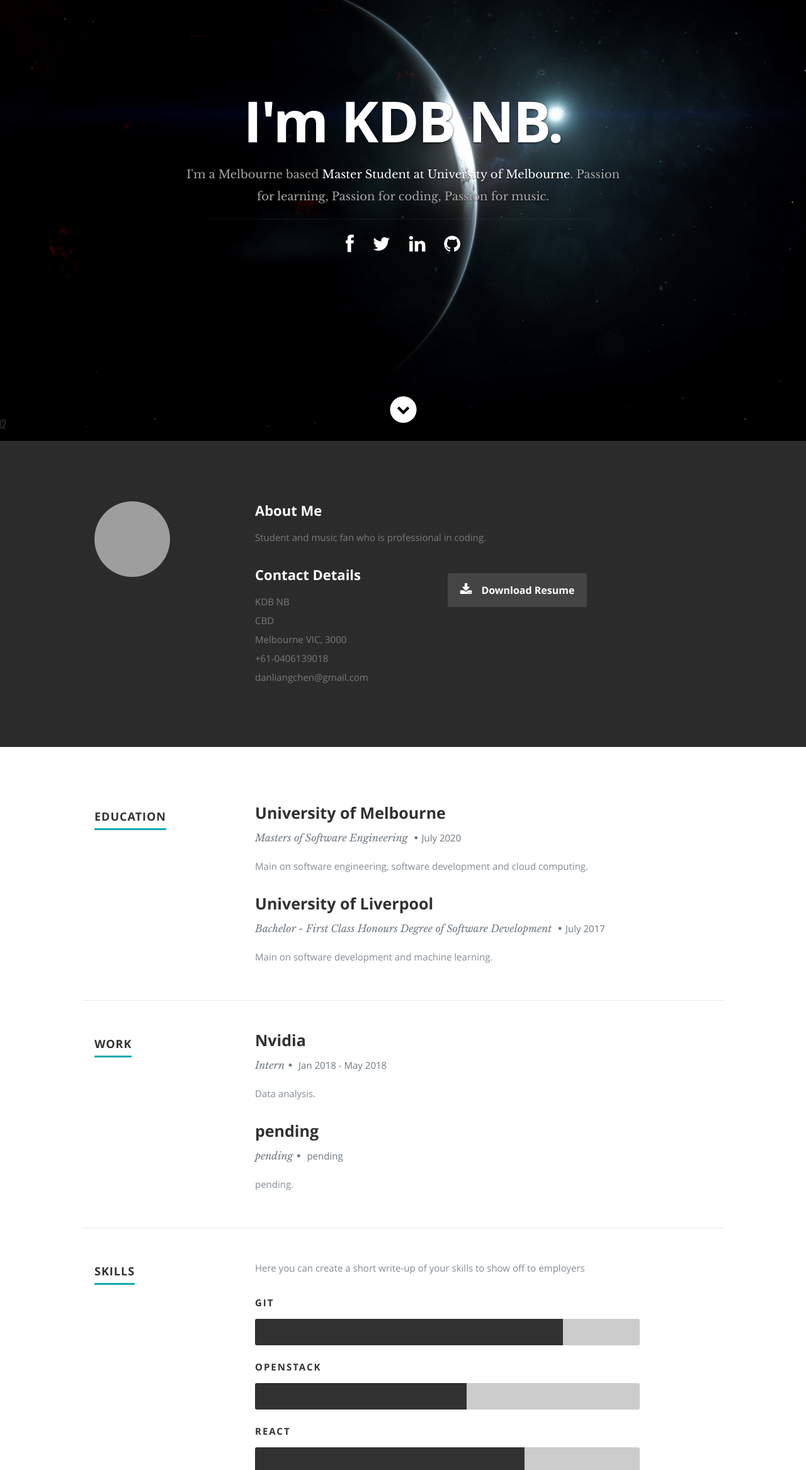
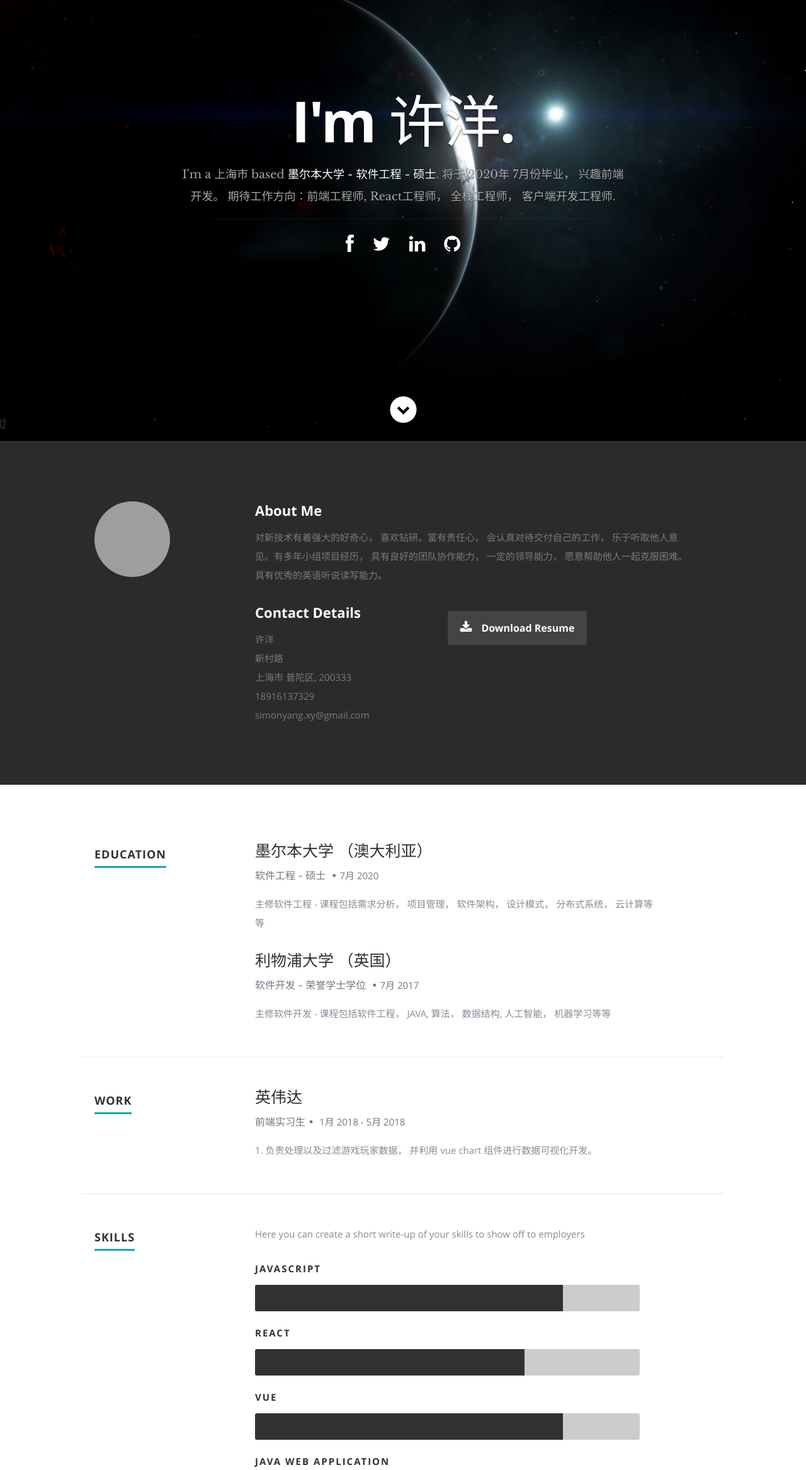
Before and after one commit to EggTronic/Yang-s-Site, a Gatsby site: page /Developer in a window 1280 px wide. Shown: the part 100-2434 px from the top of the page at 63% size. Built offline with nearby package versions, Linux system fonts and the light colour scheme; Gatsby itself is replaced by a stand-in of ours; grey boxes are pictures that could not be loaded.

Commit message:
[add] Chinese language support

```diff
--- a/src/components/Developer/Header.js
+++ b/src/components/Developer/Header.js
@@ -4,6 +4,13 @@ class Header extends Component {
   render() {
 
     if (this.props.data) {
+      var header = this.props.data.header;
+      var home = header.home;
+      var about = header.about;
+      var resume = header.resume;
+      var work = header.work;
+      var testimonial = header.testimonial;
+      var contact = header.contact;
       var name = this.props.data.name;
       var occupation = this.props.data.occupation;
       var description = this.props.data.description;
@@ -22,12 +29,12 @@ class Header extends Component {
           <a className="mobile-btn" href="#home" title="Hide navigation">Hide navigation</a>
 
           <ul id="nav" className="nav">
-            <li className="current"><a className="smoothscroll" href="#home">Home</a></li>
-            <li><a className="smoothscroll" href="#about">About</a></li>
-            <li><a className="smoothscroll" href="#resume">Resume</a></li>
-            <li><a className="smoothscroll" href="#portfolio">Works</a></li>
-            <li><a className="smoothscroll" href="#testimonials">Testimonials</a></li>
-            <li><a className="smoothscroll" href="#contact">Contact</a></li>
+            <li className="current"><a className="smoothscroll" href="#home">{home}</a></li>
+            <li><a className="smoothscroll" href="#about">{about}</a></li>
+            <li><a className="smoothscroll" href="#resume">{resume}</a></li>
+            <li><a className="smoothscroll" href="#portfolio">{work}</a></li>
+            <li><a className="smoothscroll" href="#testimonials">{testimonial}</a></li>
+            <li><a className="smoothscroll" href="#contact">{contact}</a></li>
           </ul>
 
         </nav>
--- a/src/pages/Developer.js
+++ b/src/pages/Developer.js
@@ -1,6 +1,6 @@
 import React, { Component } from 'react';
 import { Header, About, Resume, Portfolio, Testimonials, Contact, Footer } from '../components/Developer/index.js';
-import resumeData from '../statics/resumeData.json';
+import resumeData from '../statics/resumeData_cn.json';
 import './../css/default.css';
 import './../css/fonts.css';
 import './../css/layout.css';
--- /dev/null
+++ b/src/statics/resumeData_cn.json
@@ -0,0 +1,215 @@
+{
+  "main": {
+    "header": {
+      "home": "主页",
+      "about": "简介",
+      "resume": "我的简历",
+      "work": "工作经历",
+      "project": "评价",
+      "contact": "联系方式"
+    },
+    "name": "许洋",
+    "occupation": "墨尔本大学 - 软件工程 - 硕士",
+    "description": "将于 2020年 7月份毕业， 兴趣前端开发。 期待工作方向：前端工程师, React工程师， 全栈工程师， 客户端开发工程师",
+    "image": "profilepic.jpg",
+    "bio": "对新技术有着强大的好奇心， 喜欢钻研。富有责任心， 会认真对待交付自己的工作， 乐于听取他人意见。有多年小组项目经历， 具有良好的团队协作能力， 一定的领导能力， 愿意帮助他人一起克服困难。 具有优秀的英语听说读写能力。",
+    "contactmessage": "非常期待您的联系",
+    "email": "simonyang.xy@gmail.com",
+    "phone": "18916137329",
+    "address": {
+      "street": "新村路",
+      "city": "上海市",
+      "state": "普陀区",
+      "zip": "200333"
+    },
+    "website": "https://eggtronic.github.io.",
+    "resumedownload": "https://eggtronic.github.io.",
+    "social": [
+      {
+        "name": "facebook",
+        "url": "https://www.facebook.com/profile.php?id=100027517839124",
+        "className": "fa fa-facebook"
+      },
+      {
+        "name": "twitter",
+        "url": "https://twitter.com/TronicEgg",
+        "className": "fa fa-twitter"
+      },
+      {
+        "name": "linkedin",
+        "url": "https://www.linkedin.com/in/%E6%B4%8B-%E8%AE%B8-78a411148/",
+        "className": "fa fa-linkedin"
+      },
+      {
+        "name": "github",
+        "url": "http://github.com/EggTronic",
+        "className": "fa fa-github"
+      }
+    ]
+  },
+  "resume": {
+    "skillmessage": "Here you can create a short write-up of your skills to show off to employers",
+    "education": [
+      {
+        "school": "墨尔本大学 （澳大利亚）",
+        "degree": "软件工程 - 硕士",
+        "graduated": "7月 2020",
+        "description": "主修软件工程 - 课程包括需求分析， 项目管理， 软件架构， 设计模式， 分布式系统， 云计算等等"
+      },
+      {
+        "school": "利物浦大学 （英国）",
+        "degree": "软件开发 - 荣誉学士学位",
+        "graduated": "7月 2017",
+        "description": "主修软件开发 - 课程包括软件工程， JAVA, 算法， 数据结构, 人工智能， 机器学习等等"
+      }
+    ],
+    "work": [
+      {
+        "company": "英伟达",
+        "title": "前端实习生",
+        "years": "1月 2018 - 5月 2018",
+        "description": "1. 负责处理以及过滤游戏玩家数据， 并利用 vue chart 组件进行数据可视化开发。"
+      }
+    ],
+    "skills": [
+      {
+        "name": "JavaScript",
+        "level": "80%"
+      },
+      {
+        "name": "React",
+        "level": "70%"
+      },
+      {
+        "name": "Vue",
+        "level": "80%"
+      },
+      {
+        "name": "Java Web Application",
+        "level": "80%"
+      },
+      {
+        "name": "CSS",
+        "level": "70%"
+      },
+      {
+        "name": "HTML",
+        "level": "70%"
+      },
+      {
+        "name": "WebPack",
+        "level": "70%"
+      },
+      {
+        "name": "Ngnix",
+        "level": "80%"
+      },
+      {
+        "name": "Node.js",
+        "level": "70%"
+      },
+      {
+        "name": "FeathersJS",
+        "level": "70%"
+      },
+      {
+        "name": "NoSQL",
+        "level": "80%"
+      },
+      {
+        "name": "SQL",
+        "level": "80%"
+      },
+      {
+        "name": "PostMan",
+        "level": "80%"
+      },
+      {
+        "name": "Jest",
+        "level": "65%"
+      },
+      {
+        "name": "Django",
+        "level": "60%"
+      },
+      {
+        "name": "Flask",
+        "level": "75%"
+      },
+      {
+        "name": "Docker",
+        "level": "80%"
+      },
+      {
+        "name": "Git",
+        "level": "90%"
+      },
+      {
+        "name": "Confluence/JIRA",
+        "level": "90%"
+      },
+      {
+        "name": "Axure",
+        "level": "80%"
+      },
+      {
+        "name": "分布式系统",
+        "level": "75%"
+      },
+      {
+        "name": "需求分析",
+        "level": "85%"
+      },
+      {
+        "name": "机器学习",
+        "level": "70%"
+      },
+      {
+        "name": "数据分析",
+        "level": "75%"
+      }
+    ]
+  },
+  "portfolio": {
+    "projects": [
+      {
+        "title": "",
+        "category": "",
+        "image": "",
+        "url": ""
+      },
+      {
+        "title": "",
+        "category": "",
+        "image": "",
+        "url": ""
+      },
+      {
+        "title": "",
+        "category": "",
+        "image": "",
+        "url": ""
+      },
+      {
+        "title": "",
+        "category": "",
+        "image": "",
+        "url": ""
+      },
+      {
+        "title": "",
+        "category": "",
+        "image": "",
+        "url": ""
+      }
+    ]
+  },
+  "testimonials": {
+    "testimonials": [
+      {
+        "text": "是个很可靠的小组成员, 具有广泛的技术栈",
+        "user": "王旭"
+      }
+    ]
+  }
+}
--- a/src/statics/resumeData.json
+++ b/src/statics/resumeData_en.json
@@ -1,6 +1,6 @@
 {
   "main": {
-    "name": "KDB NB",
+    "name": "Yang Xu",
     "occupation": "Master Student at University of Melbourne",
     "description": "Passion for learning, Passion for coding, Passion for music",
     "image": "profilepic.jpg",
```
Also changed, not shown: src/css/myStyle/cover.css (renamed from src/css/myStyle/Cover.css), src/css/myStyle/cover.scss (renamed from src/css/myStyle/Cover.scss), 3 other files.
